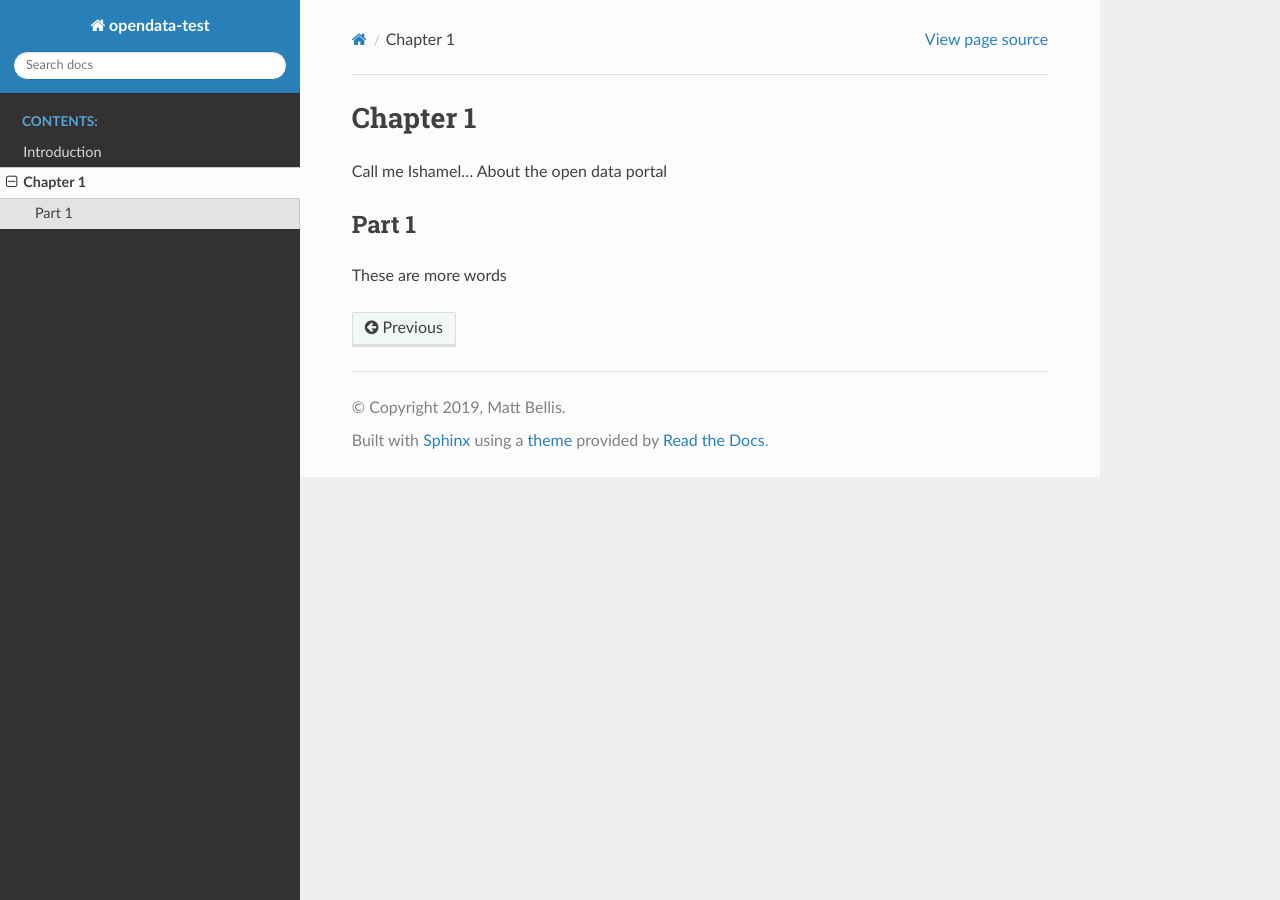
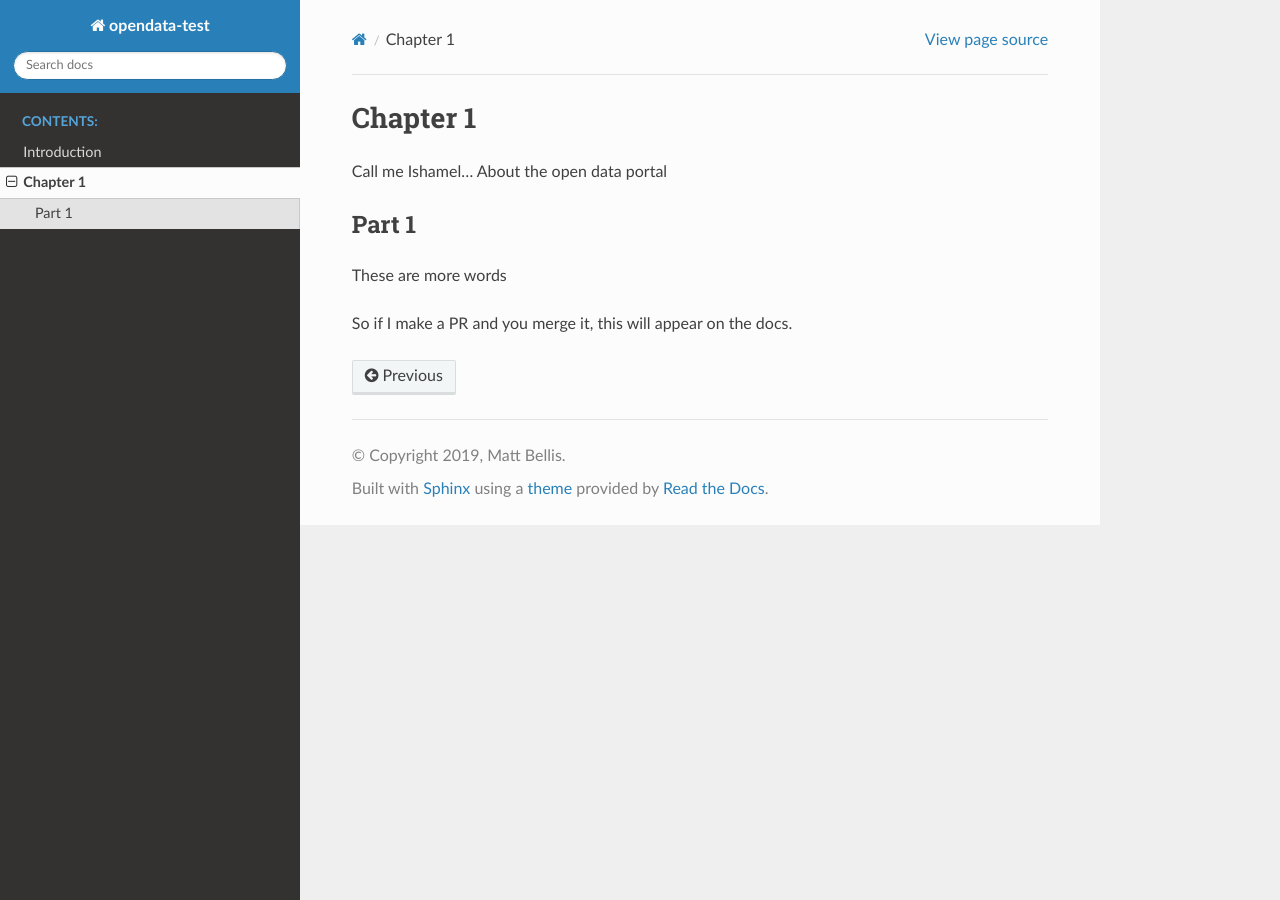
Before and after one commit to mattbellis/opedata-test, a Sphinx documentation site: the page built from docs/source/chapter1.rst, in a window 1280 px wide. Built offline with Sphinx 7.4.7 and the Read the Docs theme 2.0.0, drawn with Linux system fonts in a browser that asks for light colours.

Commit message:
Add text
Just trying

```diff
--- a/docs/source/chapter1.rst
+++ b/docs/source/chapter1.rst
@@ -10,3 +10,5 @@ Part 1
 -----------------------------
 
 These are more words
+
+So if I make a PR and you merge it, this will appear on the docs.
```
